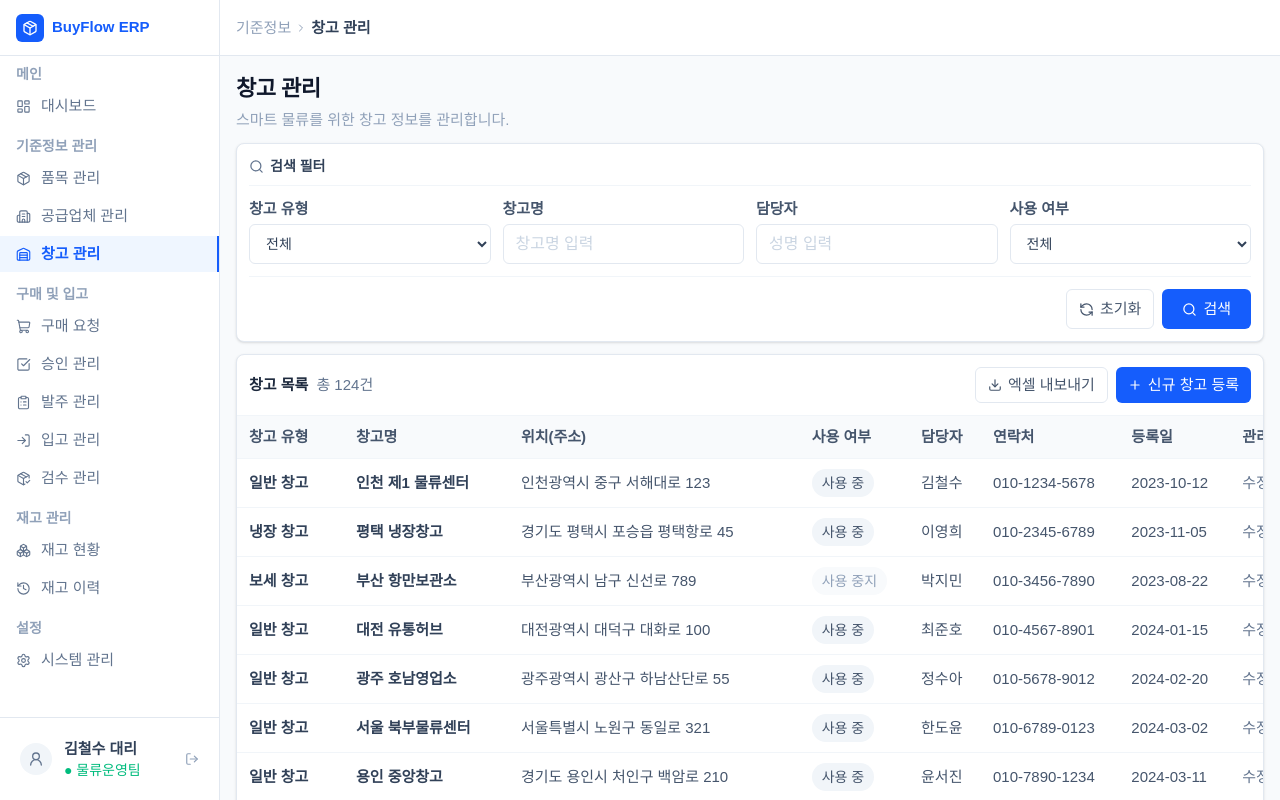
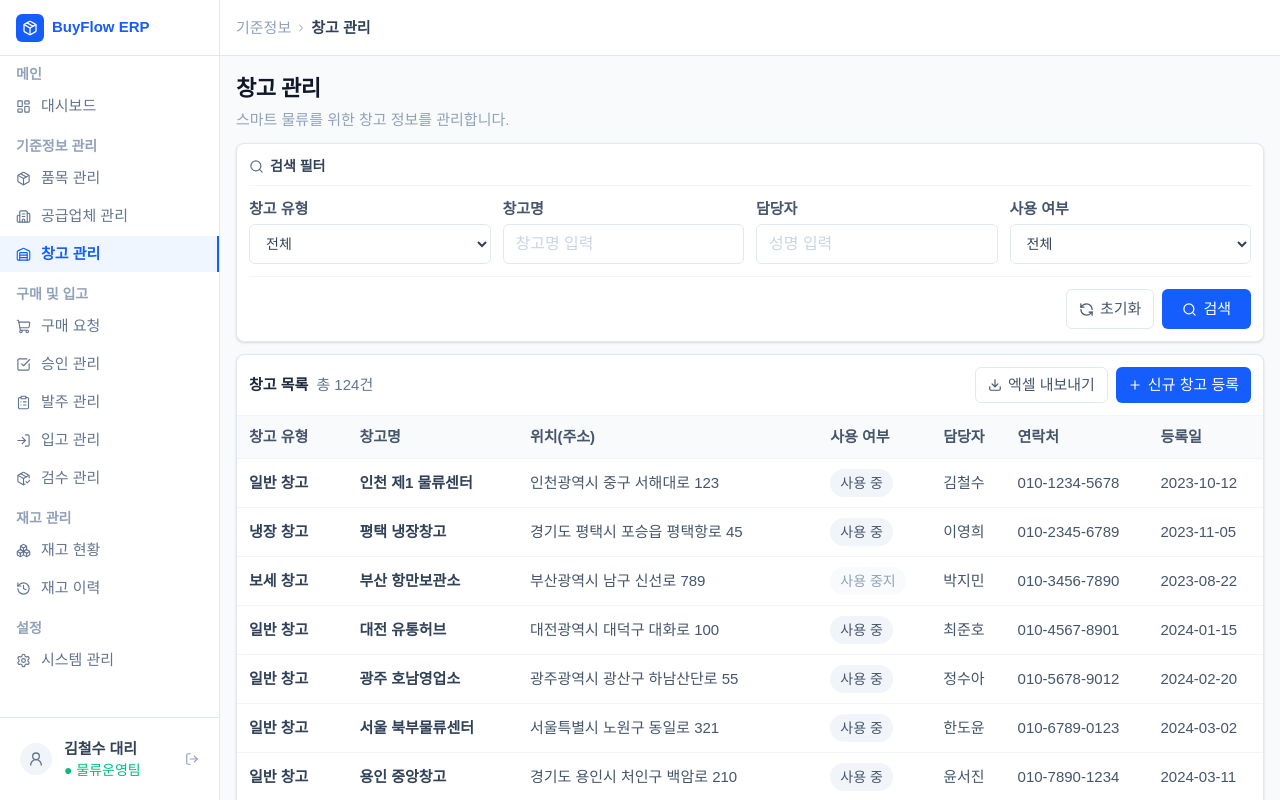
Before and after one commit to qotmdgns/buyflow-frontend, a Next.js app: page /warehouses in a window 1280 px wide. Shown: the top 800 px of the page. Built offline with nearby package versions, Linux system fonts and the light colour scheme.

Commit message:
창고 관리 목록 화면 목록 카테고리 중 관리 --> 수정 버튼 제거

```diff
--- a/src/features/warehouse/components/WarehouseManagement.jsx
+++ b/src/features/warehouse/components/WarehouseManagement.jsx
@@ -91,7 +91,6 @@ export default function WarehouseManagement() {
           loading={loading}
           error={error}
           onDetail={openWarehouseDetail}
-          onEdit={openWarehouseEdit}
         />
 
         <WarehousePagination
--- a/src/features/warehouse/components/WarehouseTable.jsx
+++ b/src/features/warehouse/components/WarehouseTable.jsx
@@ -18,7 +18,7 @@ function TableMessage({ children, isError = false }) {
   return (
     <tr>
       <td
-        colSpan={8}
+        colSpan={7}
         className={`h-52 text-center text-[14px] ${
           isError ? "text-rose-500" : "text-slate-400"
         }`}
@@ -29,7 +29,7 @@ function TableMessage({ children, isError = false }) {
   )
 }
 
-function WarehouseRow({ warehouse, onDetail, onEdit }) {
+function WarehouseRow({ warehouse, onDetail }) {
   function openDetail() {
     onDetail(warehouse)
   }
@@ -39,14 +39,6 @@ function WarehouseRow({ warehouse, onDetail, onEdit }) {
       event.preventDefault()
       openDetail()
     }
-  }
-
-  function handleEditClick(event) {
-    // 수정 버튼의 클릭 이벤트가 행까지 전달되는 것을 막습니다.
-    // 이 처리가 없으면 상세 Modal과 수정 Modal이 연속으로 열릴 수 있습니다.
-    event.stopPropagation()
-
-    onEdit(warehouse)
   }
 
   return (
@@ -83,16 +75,6 @@ function WarehouseRow({ warehouse, onDetail, onEdit }) {
       <td className="whitespace-nowrap px-3 py-2.5 text-slate-600">
         {warehouse.registeredAt}
       </td>
-
-      <td className="whitespace-nowrap px-3 py-2.5">
-        <button
-          type="button"
-          onClick={handleEditClick}
-          className="text-[13px] font-semibold text-slate-500 hover:text-blue-600 hover:underline"
-        >
-          수정
-        </button>
-      </td>
     </tr>
   )
 }
@@ -102,7 +84,6 @@ export default function WarehouseTable({
   loading,
   error,
   onDetail,
-  onEdit,
 }) {
   function renderTableBody() {
     if (loading) {
@@ -122,14 +103,13 @@ export default function WarehouseTable({
         key={warehouse.id}
         warehouse={warehouse}
         onDetail={onDetail}
-        onEdit={onEdit}
       />
     ))
   }
 
   return (
     <div className="overflow-x-auto">
-      <table className="w-full min-w-[1050px] text-left text-[13px]">
+      <table className="w-full min-w-[950px] text-left text-[13px]">
         <thead className="bg-slate-50 text-slate-600">
           <tr>
             {WAREHOUSE_TABLE_HEADERS.map((heading) => (
--- a/src/features/warehouse/utils/warehouseManagementUtils.js
+++ b/src/features/warehouse/utils/warehouseManagementUtils.js
@@ -45,7 +45,6 @@ export const WAREHOUSE_TABLE_HEADERS = [
   "담당자",
   "연락처",
   "등록일",
-  "관리",
 ]
 
 export function buildWarehouseAddress(baseAddress, detailAddress) {
```
